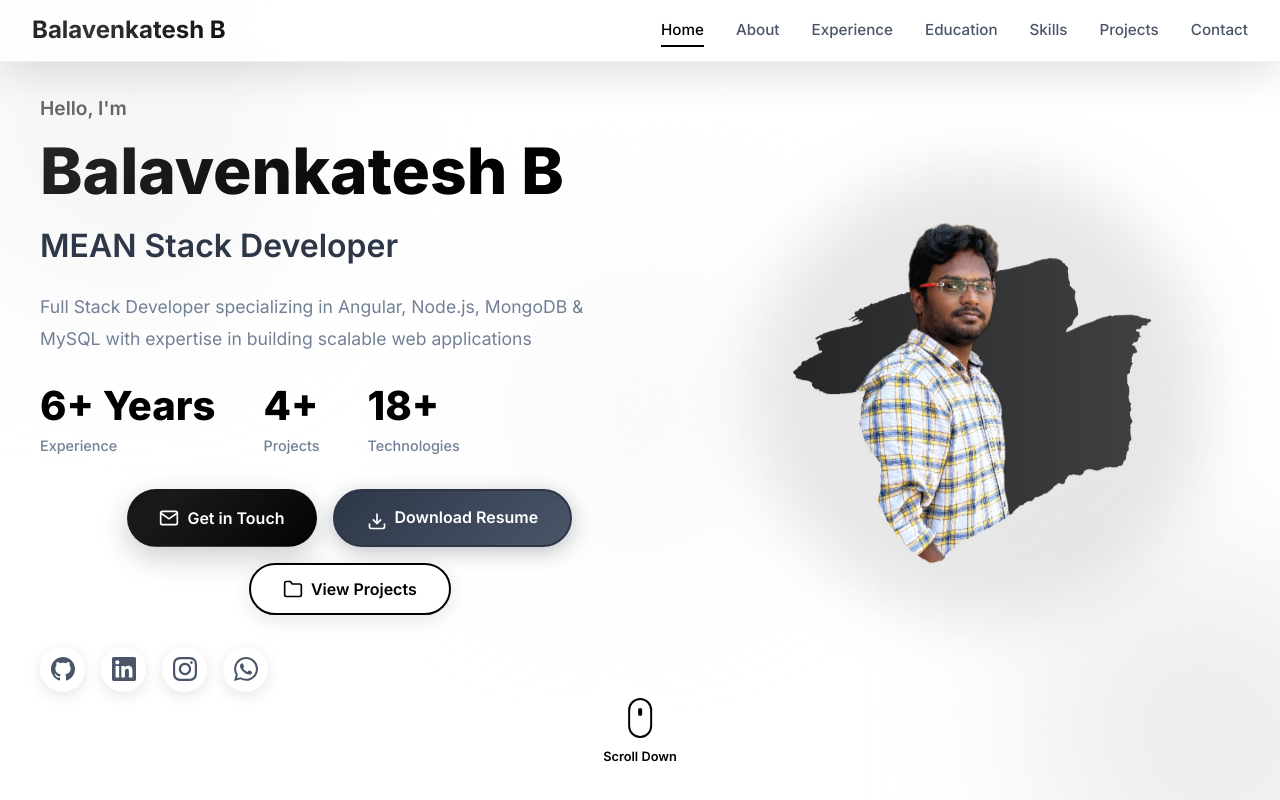
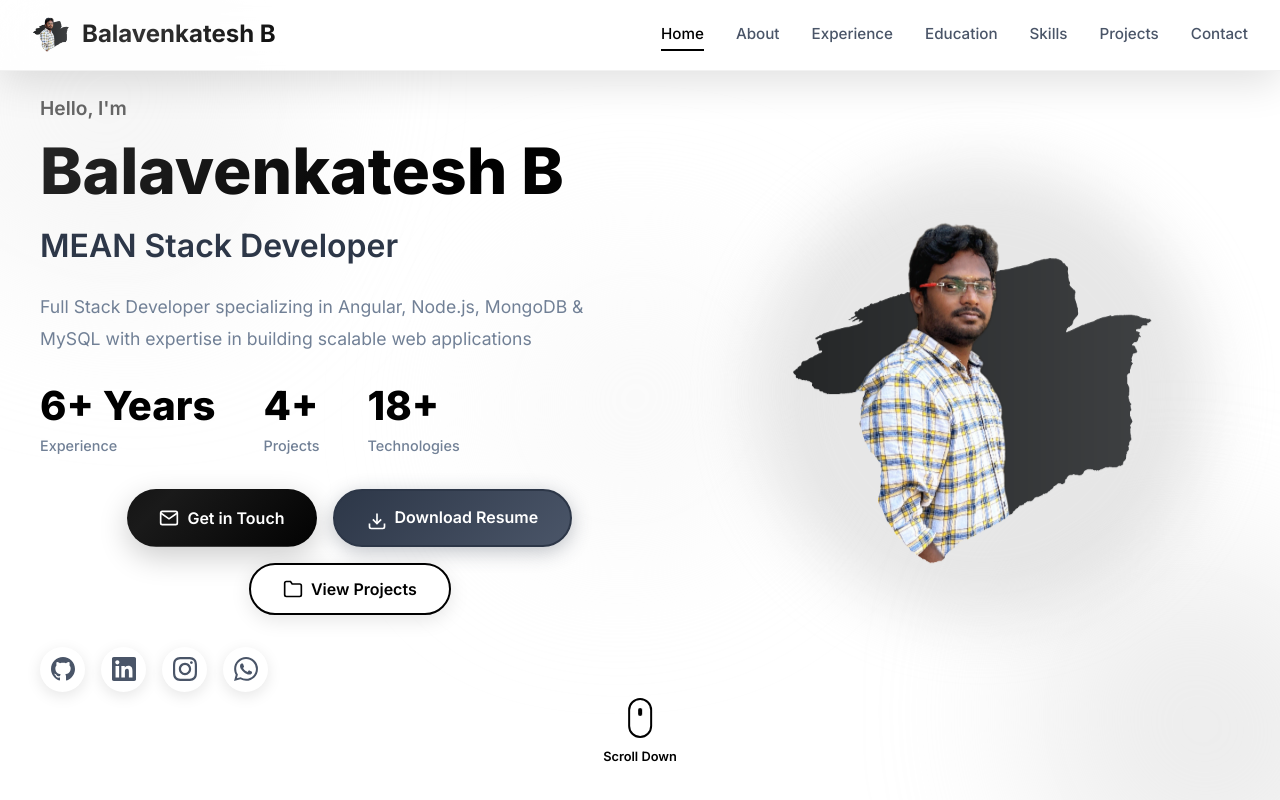
Before and after one commit to balavoffici/balavoffici.github.io, an Angular app: page / in a window 1280 px wide. Shown: the top 800 px of the page. Built offline with nearby package versions, Linux system fonts and the light colour scheme.

Commit message:
feat: Add profile photo to navigation brand.

```diff
--- a/src/app/app.component.css
+++ b/src/app/app.component.css
@@ -206,6 +206,18 @@
   padding: 1rem 2rem;
   max-width: 1400px;
   margin: 0 auto;
+}
+
+.nav-brand {
+  display: flex;
+  align-items: center;
+  gap: 10px;
+}
+
+.nav-photo {
+  width: 40px;
+  height: 40px;
+  object-fit: cover;
 }
 
 .nav-brand h2 {
--- a/src/app/app.component.html
+++ b/src/app/app.component.html
@@ -3,6 +3,7 @@
   <nav class="navbar">
     <div class="container">
       <div class="nav-brand">
+        <img [src]="profile.photo" [alt]="profile.name" class="nav-photo">
         <h2>{{ profile.name }}</h2>
       </div>
       <ul class="nav-menu">
```
